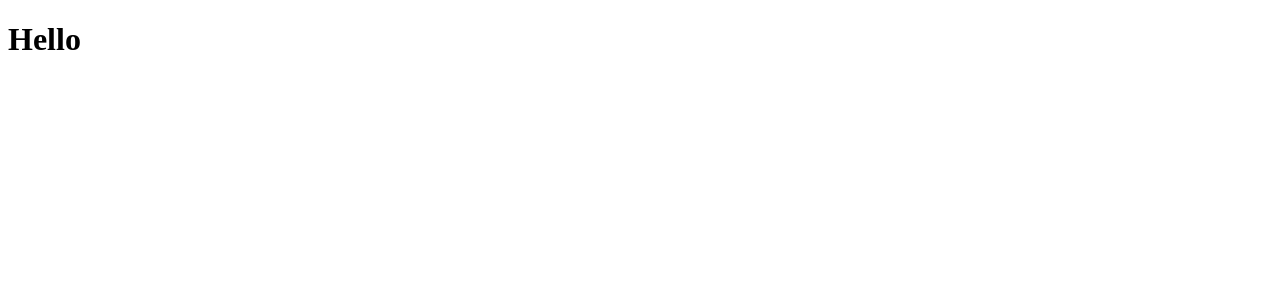
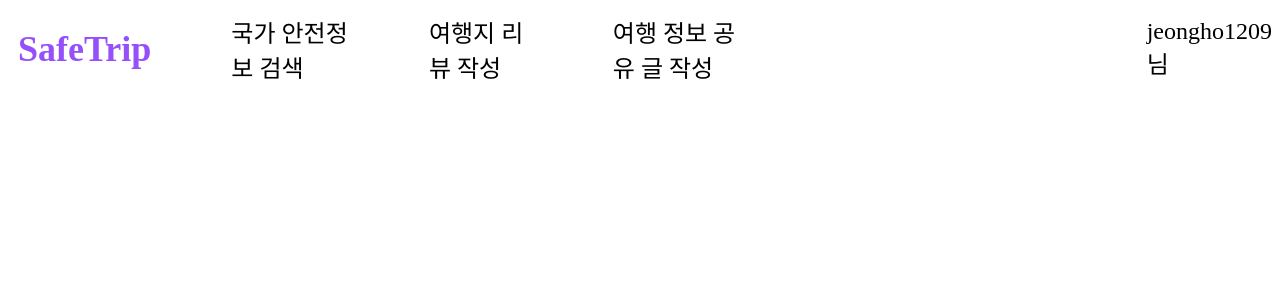
Before and after one commit to jeongho1209/Safe-Trip-Client, a React (Vite) app: page / in a window 1280 px wide. Shown: the top 300 px of the page. Built offline with nearby package versions, Linux system fonts and the light colour scheme.

Commit message:
feat: header component

```diff
--- a/commitlint.config.cjs
+++ b/commitlint.config.cjs
@@ -26,8 +26,8 @@ module.exports = {
                         'delete',
                     ]);
                     return [
-                        types.has(header.split(' :: ')[0]),
-                        `${header.split(' :: ')[0]}은 type으로 사용할 수 없습니다.`,
+                        types.has(header.split(':')[0]),
+                        `${header.split(':')[0]}은 type으로 사용할 수 없습니다.`,
                     ];
                 },
             },
--- a/src/App.jsx
+++ b/src/App.jsx
@@ -1,7 +1,9 @@
+import Header from './components/header/index.jsx';
+
 function App() {
     return (
         <>
-            <h1>Hello</h1>
+            <Header></Header>
         </>
     );
 }
--- /dev/null
+++ b/src/components/header/index.jsx
@@ -0,0 +1,45 @@
+import styled from 'styled-components';
+
+export const Logo = styled.p`
+    font-size: 36px;
+    color: #9550f9;
+    font-weight: bold;
+    display: flex;
+    justify-content: flex-start;
+    margin-left: 10px;
+`;
+
+export const Text = styled.text`
+    font-size: 24px;
+`;
+
+export const MyInfo = styled.text`
+    display: flex;
+    justify-content: flex-end;
+    padding-left: 315px;
+`;
+
+export const Wrapper = styled.header`
+    width: 100%;
+    height: 82px;
+    display: flex;
+    align-items: center;
+    gap: 80px;
+`;
+
+const Header = () => {
+    return (
+        <Wrapper>
+            <Logo>SafeTrip</Logo>
+            <Text>국가 안전정보 검색</Text>
+            <Text>여행지 리뷰 작성</Text>
+            <Text>여행 정보 공유 글 작성</Text>
+            <MyInfo>
+                <Text>jeongho1209님</Text>
+                {/* data 받아서 처리, page 이동 처리 필요*/}
+            </MyInfo>
+        </Wrapper>
+    );
+};
+
+export default Header;
```
Also changed, not shown: 1 other file (tests, documents, lock files or other folders).
